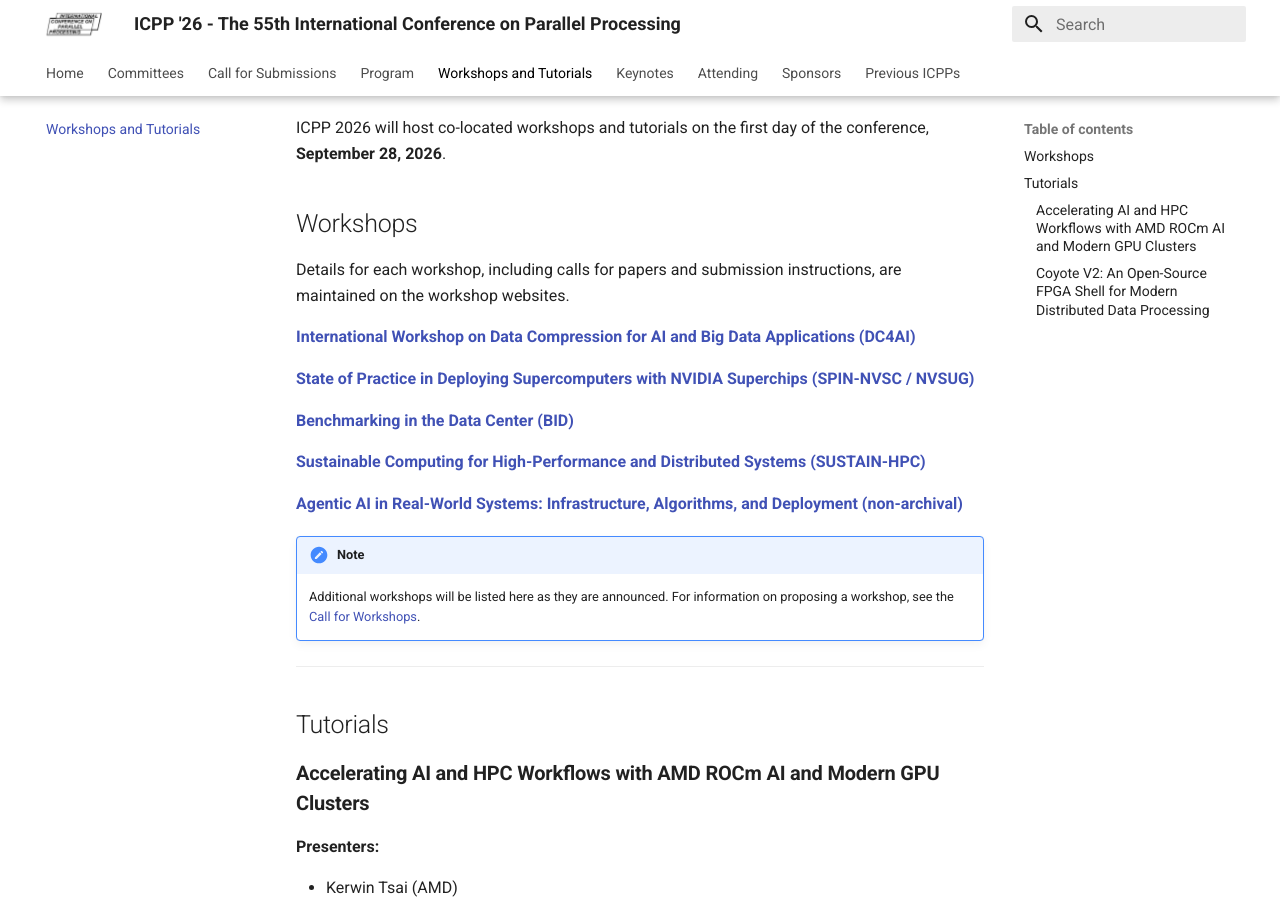
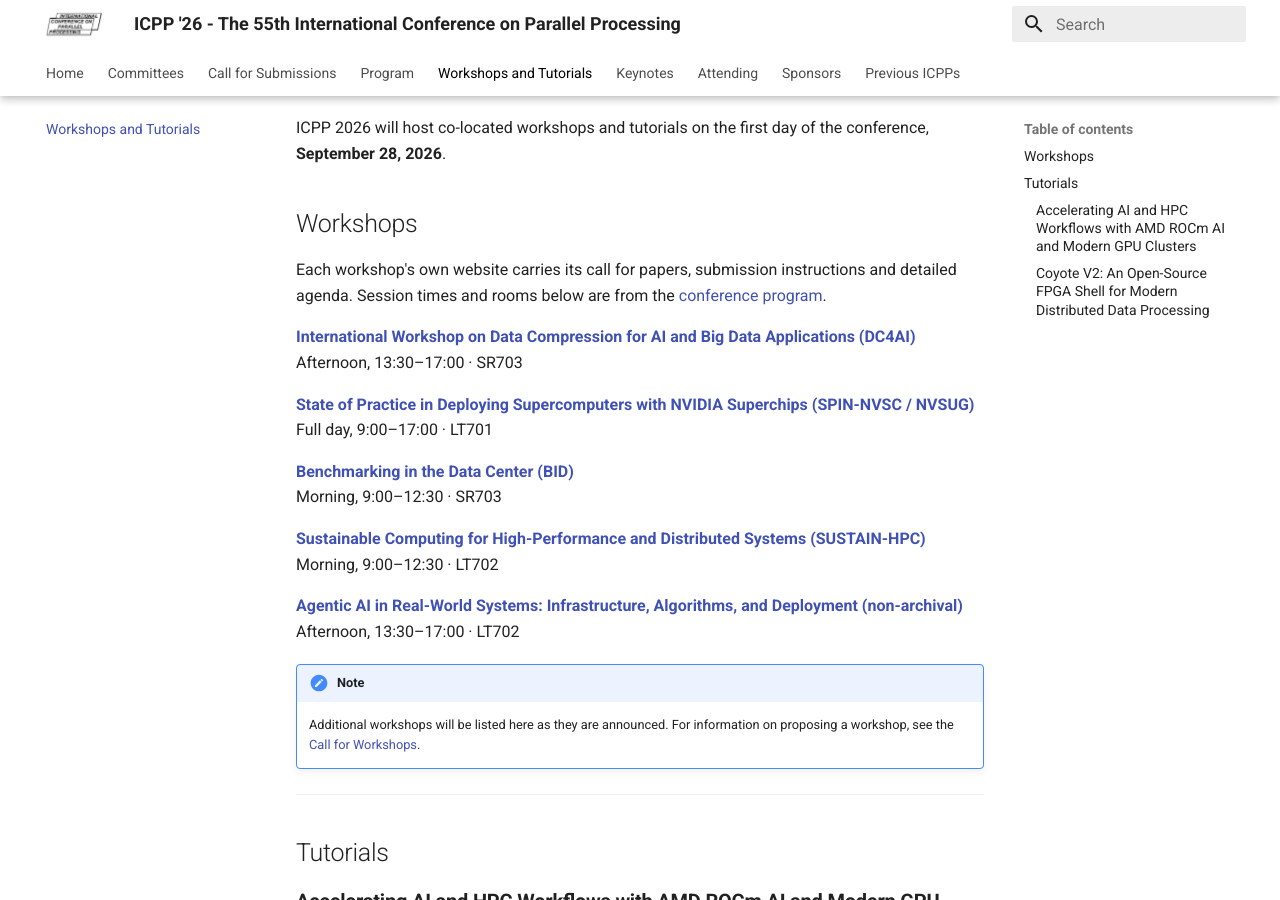
Before and after one commit to icpp2026/icpp2026.github.io, an MkDocs documentation site: the page built from docs/workshops.md, in a window 1280 px wide and 900 px high, scrolled down 227 px. Built offline with MkDocs 1.6.1 and Material for MkDocs 9.7.7, drawn with Linux system fonts in a browser that asks for light colours; comment, search, counter and statistics services are not loaded; some of the changed text lies outside the part shown.

Commit message:
docs: put workshop times and rooms on the workshops page
The program page claimed "full workshop and tutorial details are on the
Workshops and Tutorials page", but that was only true of the tutorials.
Each workshop had just a name and a link to its own site, with no
indication of whether it ran in the morning or the afternoon, or where.
The program page carried more workshop detail than the page it deferred to.

Give every workshop and tutorial its session span and room, taken from the
program docx: SPIN-NVSC runs the full day in LT701; BID and SUSTAIN-HPC are
mornings in SR703 and LT702; DC4AI and the Agentic AI workshop are
afternoons in the same two rooms; the AMD ROCm tutorial is a morning and
Coyote V2 an afternoon, both in SR706.

Reword the program page's pointer to say what the workshops page actually
offers: tutorial abstracts and agendas, and links to each workshop's site.

Co-Authored-By: Claude Opus 5 (1M context) <noreply@anthropic.com>

```diff
--- a/docs/workshops.md
+++ b/docs/workshops.md
@@ -4,17 +4,23 @@ ICPP 2026 will host co-located workshops and tutorials on the first day of the c
 
 ## Workshops
 
-Details for each workshop, including calls for papers and submission instructions, are maintained on the workshop websites.
+Each workshop's own website carries its call for papers, submission instructions and
+detailed agenda. Session times and rooms below are from the [conference program](schedule.md).
 
 **[International Workshop on Data Compression for AI and Big Data Applications (DC4AI)](https://hpc-and-ai.github.io/DC4AI-2026/){:target="_blank"}**
+Afternoon, 13:30–17:00 · SR703
 
 **[State of Practice in Deploying Supercomputers with NVIDIA Superchips (SPIN-NVSC / NVSUG)](https://nvsug.github.io/spin-nvsc/){:target="_blank"}**
+Full day, 9:00–17:00 · LT701
 
 **[Benchmarking in the Data Center (BID)](https://parallel.computer/){:target="_blank"}**
+Morning, 9:00–12:30 · SR703
 
 **[Sustainable Computing for High-Performance and Distributed Systems (SUSTAIN-HPC)](https://icpp2026.github.io/sustain-hpc-2026/){:target="_blank"}**
+Morning, 9:00–12:30 · LT702
 
 **[Agentic AI in Real-World Systems: Infrastructure, Algorithms, and Deployment (non-archival)](https://airs-workshop.github.io/){:target="_blank"}**
+Afternoon, 13:30–17:00 · LT702
 
 !!! note
 
@@ -25,6 +31,8 @@ Details for each workshop, including calls for papers and submission instruction
 ## Tutorials
 
 ### **Accelerating AI and HPC Workflows with AMD ROCm AI and Modern GPU Clusters**
+
+Morning, 9:00–12:30 · SR706
 
 **Presenters:**
 
@@ -62,6 +70,8 @@ Details for each workshop, including calls for papers and submission instruction
 
 ### **Coyote V2: An Open-Source FPGA Shell for Modern Distributed Data Processing**
 
+Afternoon, 13:30–17:00 · SR706
+
 **Presenter:** Dr. **Shien Zhu**, Systems Group, ETH Zurich, Switzerland — [shien.zhu@inf.ethz.ch](mailto:shien.zhu@inf.ethz.ch)
 
 **Introduction:** FPGAs have proven to be excellent prototyping platforms for next-generation systems thanks to their stream-like nature and configurability. However, practically integrating them into realistic systems remains challenging.
```
Also changed, not shown: docs/schedule.md (+2 -1 lines).
